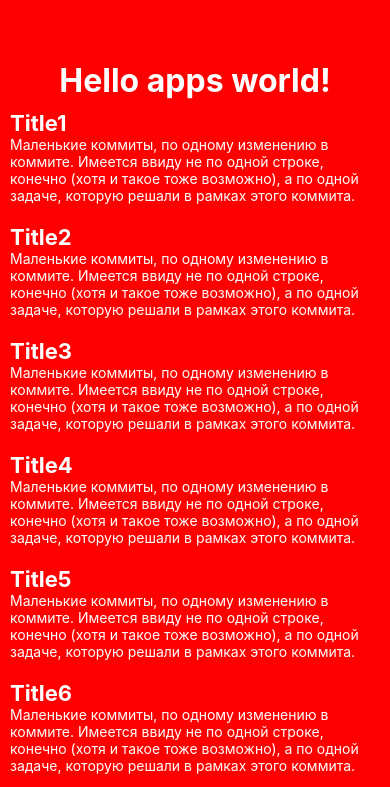
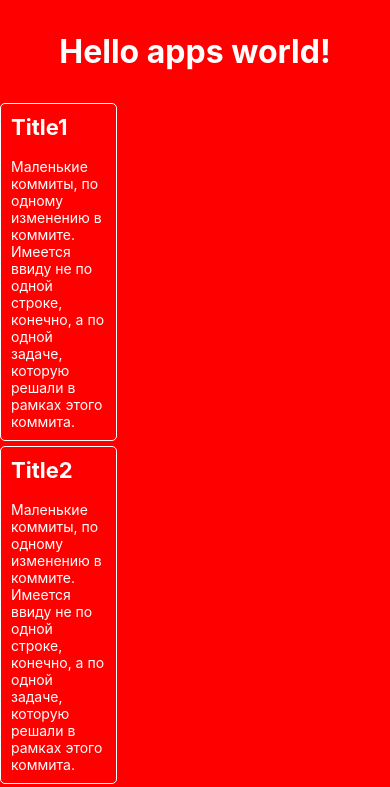
Before and after one commit to anton-zm/react-native-test, a React Native app: screen / in a window 390 px wide. Shown: the top 787 px of the page. Built offline with nearby package versions, Linux system fonts and the light colour scheme.

Commit message:
some css

```diff
--- a/App.js
+++ b/App.js
@@ -5,11 +5,10 @@ import { Card } from './src/components/Card';
 import { dataArray } from './src/dataArray';
 
 export default function App() {
-  console.log(dataArray);
   return (
     <View style={styles.container}>
       <Text style={styles.title}>Hello apps world!</Text>
-      <View>
+      <View style={styles.cardsContainer}>
         {dataArray.map((item, index) => (
           <Card title={item.title} text={item.text} key={index} />
         ))}
@@ -20,7 +19,7 @@ export default function App() {
 
 const styles = StyleSheet.create({
   container: {
-    flex: 1,
+    paddingTop: 32,
     backgroundColor: 'red',
     alignItems: 'center',
     justifyContent: 'center',
@@ -30,4 +29,8 @@ const styles = StyleSheet.create({
     fontSize: 32,
     color: 'white',
   },
+  cardsContainer: {
+    flexWrap: 'wrap',
+    marginTop: 32,
+  },
 });
--- a/src/components/Card.js
+++ b/src/components/Card.js
@@ -16,9 +16,14 @@ const styles = StyleSheet.create({
     borderColor: 'white',
     flexDirection: 'column',
     borderRadius: 5,
+    borderWidth: 1,
     padding: 10,
+    width: '30%',
+    marginRight: 5,
+    marginBottom: 5,
   },
   text: {
     color: 'white',
+    marginTop: 18,
   },
 });
--- a/src/dataArray.js
+++ b/src/dataArray.js
@@ -1,32 +1,26 @@
 export const dataArray = [
   {
     title: 'Title1',
-    text:
-      'Маленькие коммиты, по одному изменению в коммите. Имеется ввиду не по одной строке, конечно (хотя и такое тоже возможно), а по одной задаче, которую решали в рамках этого коммита.',
+    text: 'Маленькие коммиты, по одному изменению в коммите. Имеется ввиду не по одной строке, конечно, а по одной задаче, которую решали в рамках этого коммита.',
   },
   {
     title: 'Title2',
-    text:
-      'Маленькие коммиты, по одному изменению в коммите. Имеется ввиду не по одной строке, конечно (хотя и такое тоже возможно), а по одной задаче, которую решали в рамках этого коммита.',
+    text: 'Маленькие коммиты, по одному изменению в коммите. Имеется ввиду не по одной строке, конечно, а по одной задаче, которую решали в рамках этого коммита.',
   },
   {
     title: 'Title3',
-    text:
-      'Маленькие коммиты, по одному изменению в коммите. Имеется ввиду не по одной строке, конечно (хотя и такое тоже возможно), а по одной задаче, которую решали в рамках этого коммита.',
+    text: 'Маленькие коммиты, по одному изменению в коммите. Имеется ввиду не по одной строке, конечно, а по одной задаче, которую решали в рамках этого коммита.',
   },
   {
     title: 'Title4',
-    text:
-      'Маленькие коммиты, по одному изменению в коммите. Имеется ввиду не по одной строке, конечно (хотя и такое тоже возможно), а по одной задаче, которую решали в рамках этого коммита.',
+    text: 'Маленькие коммиты, по одному изменению в коммите. Имеется ввиду не по одной строке, конечно, а по одной задаче, которую решали в рамках этого коммита.',
   },
   {
     title: 'Title5',
-    text:
-      'Маленькие коммиты, по одному изменению в коммите. Имеется ввиду не по одной строке, конечно (хотя и такое тоже возможно), а по одной задаче, которую решали в рамках этого коммита.',
+    text: 'Маленькие коммиты, по одному изменению в коммите. Имеется ввиду не по одной строке, конечно, а по одной задаче, которую решали в рамках этого коммита.',
   },
   {
     title: 'Title6',
-    text:
-      'Маленькие коммиты, по одному изменению в коммите. Имеется ввиду не по одной строке, конечно (хотя и такое тоже возможно), а по одной задаче, которую решали в рамках этого коммита.',
+    text: 'Маленькие коммиты, по одному изменению в коммите. Имеется ввиду не по одной строке, конечно, а по одной задаче, которую решали в рамках этого коммита.',
   },
 ];
```
